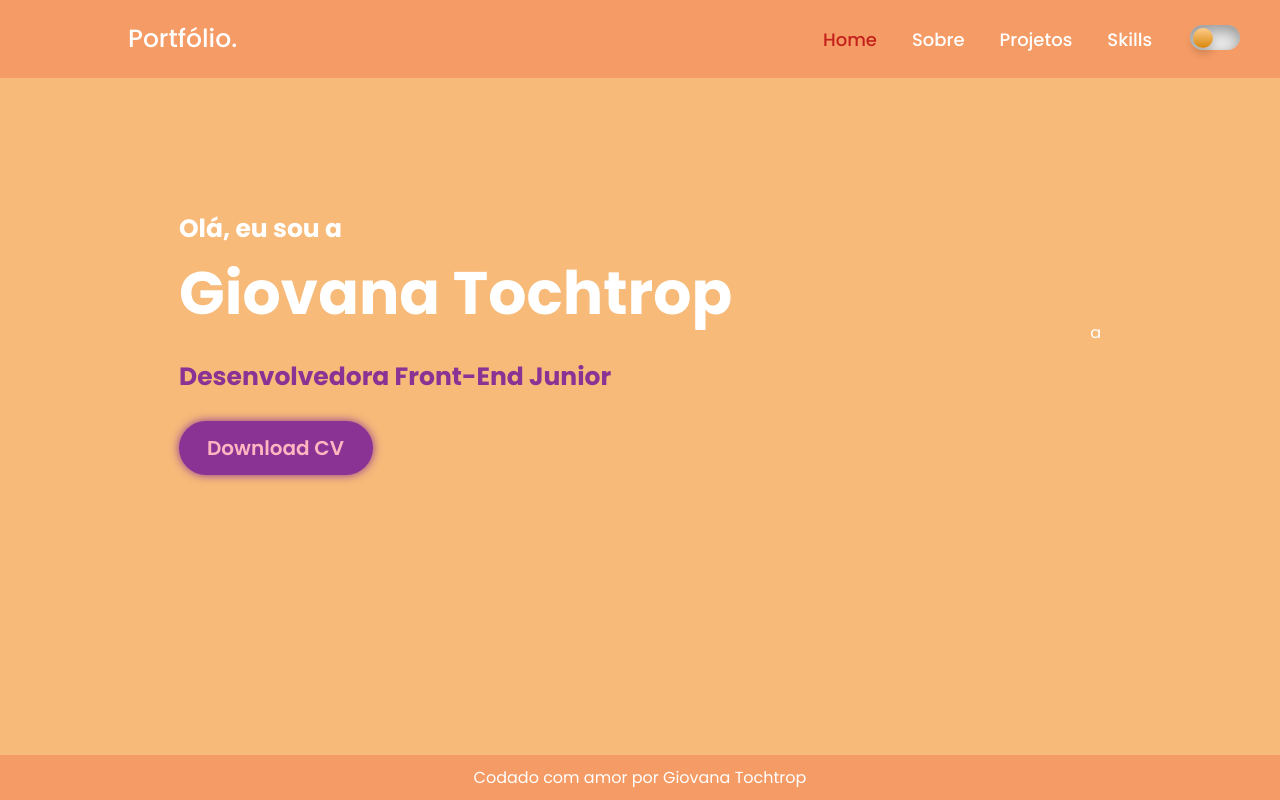
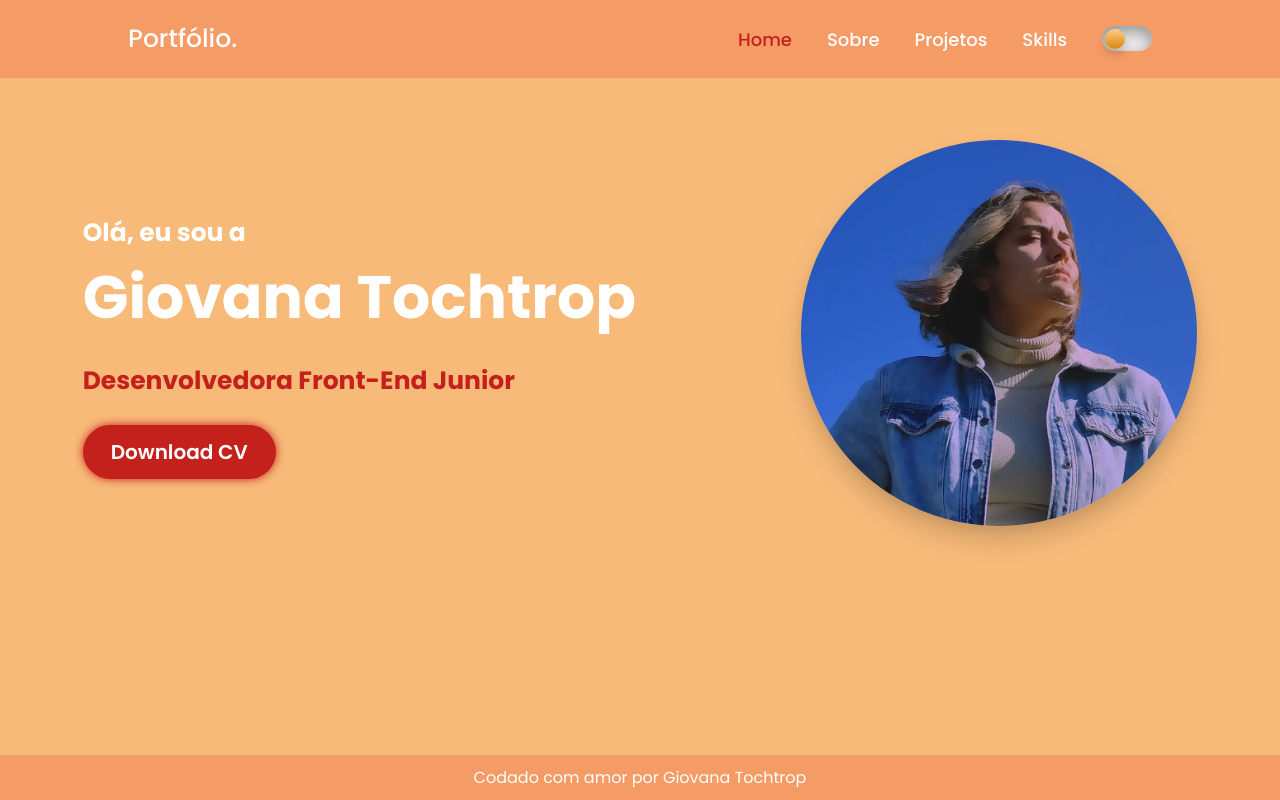
Before and after one commit to giovanatoch/portf-lio-, a React (Create React App) app: page / in a window 1280 px wide. Built offline with nearby package versions, Linux system fonts and the light colour scheme.

Commit message:
Add imagem em home

```diff
--- a/src/App.jsx
+++ b/src/App.jsx
@@ -2,12 +2,12 @@ import React from 'react';
 import Header from './components/Header/Header';
 import Home from './components/Home/Home';
 import Footer from './components/Footer/Footer';
-import DarkMode from './components/DarkMode/DarkMode';
+// import DarkMode from './components/DarkMode/DarkMode';
 
 function App() {
   return (
     <div className="App">
-      <DarkMode />
+      {/* <DarkMode /> */}
       <Header />
       <Home />
       <Footer />
--- a/src/components/DarkMode/DarkMode.css
+++ b/src/components/DarkMode/DarkMode.css
@@ -3,8 +3,7 @@
   z-index: 9999;
   display: flex;
   justify-content: flex-end;
-  margin-top: 25px;
-  margin-right: 40px;
+  margin-left: 35px;
 }
 
 .dark_mode_label {
--- a/src/components/Header/Header.css
+++ b/src/components/Header/Header.css
@@ -21,6 +21,10 @@
   animation: slideRight 1s ease forwards; */
 }
 
+.navbar {
+  display: flex;
+}
+
 .navbar a {
   display: inline-block;
   color: var(--primary-text-color);
--- a/src/components/Header/Header.jsx
+++ b/src/components/Header/Header.jsx
@@ -1,4 +1,5 @@
 import React from 'react';
+import DarkMode from '../DarkMode/DarkMode';
 
 import './Header.css';
 
@@ -12,6 +13,7 @@ function Header() {
         <a>Sobre</a>
         <a>Projetos</a>
         <a>Skills</a>
+        <DarkMode />
       </nav>
 
     </header>
--- a/src/components/Home/Home.css
+++ b/src/components/Home/Home.css
@@ -26,7 +26,7 @@
 }
 
 .home-content h3 span {
-  color: #8b3295;
+  color: var(--color-home);
 }
 
 
@@ -40,10 +40,10 @@
   width: 35%;
   display: inline-block;
   padding: 12px 28px;
-  background: #8b3295;
-  color: #ffb6c1;
+  background: var(--color-home);
+  color: #ffffff;
   border-radius: 40px;
-  box-shadow: 0 0 10px #8b3295;
+  box-shadow: 0 0 10px var(--color-home);
   text-decoration: none;
   font-size: 20px;
   font-weight: 600;
--- a/src/components/Home/Home.jsx
+++ b/src/components/Home/Home.jsx
@@ -1,5 +1,6 @@
 import React from 'react';
 
+import Logo from './home.png';
 import './Home.css';
 
 function Home() {
@@ -12,7 +13,7 @@ function Home() {
         <a href="curriculo/giovana_nascimento.pdf" download="Giovana Tochtrop" className="btn">Download CV</a>
       </div>
       <div className="home-img">
-        a
+        <img src={Logo} alt=""/>
       </div>
     </div>
   );
```
Also changed, not shown: src/components/Home/home.png (added).
